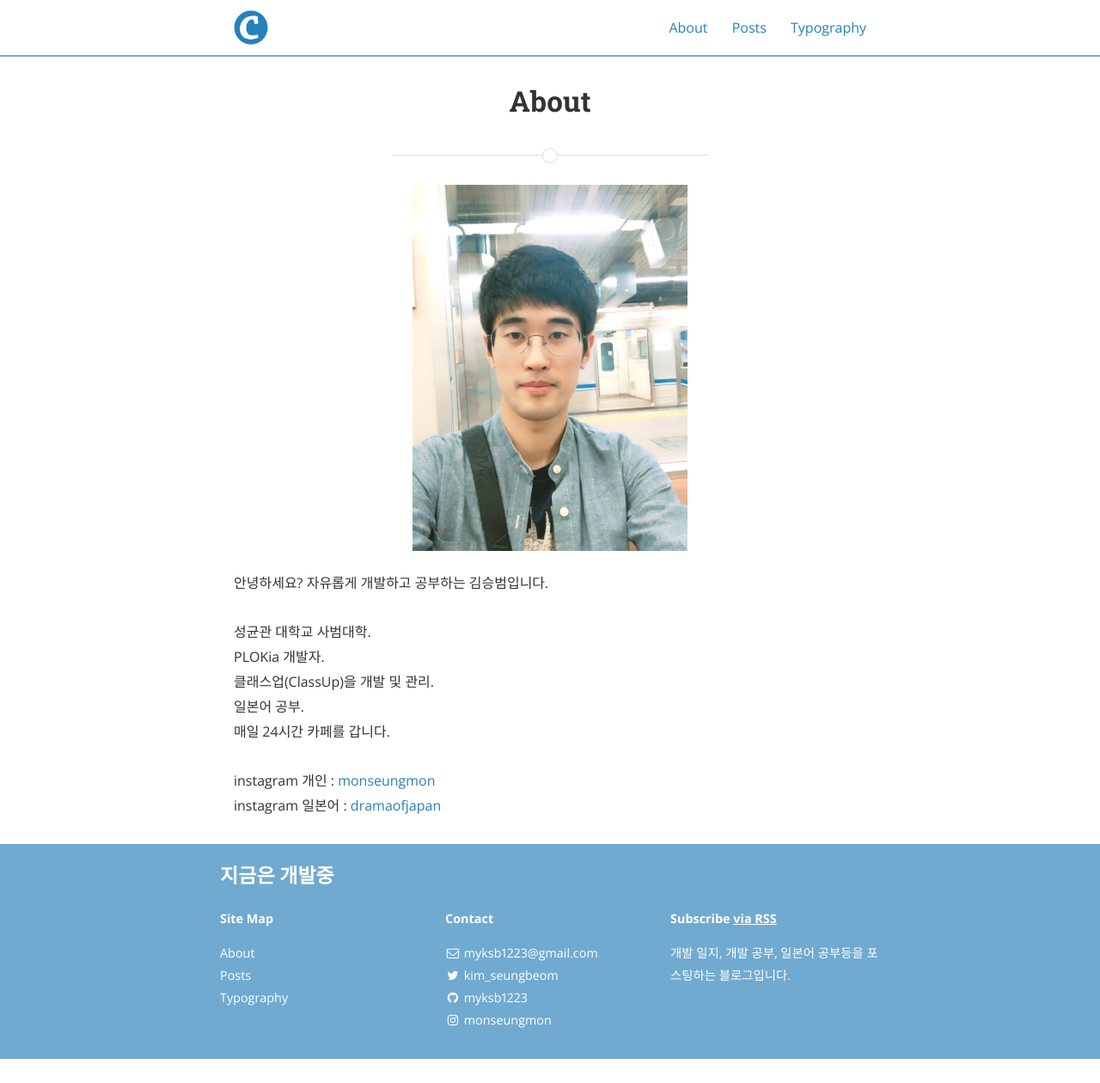
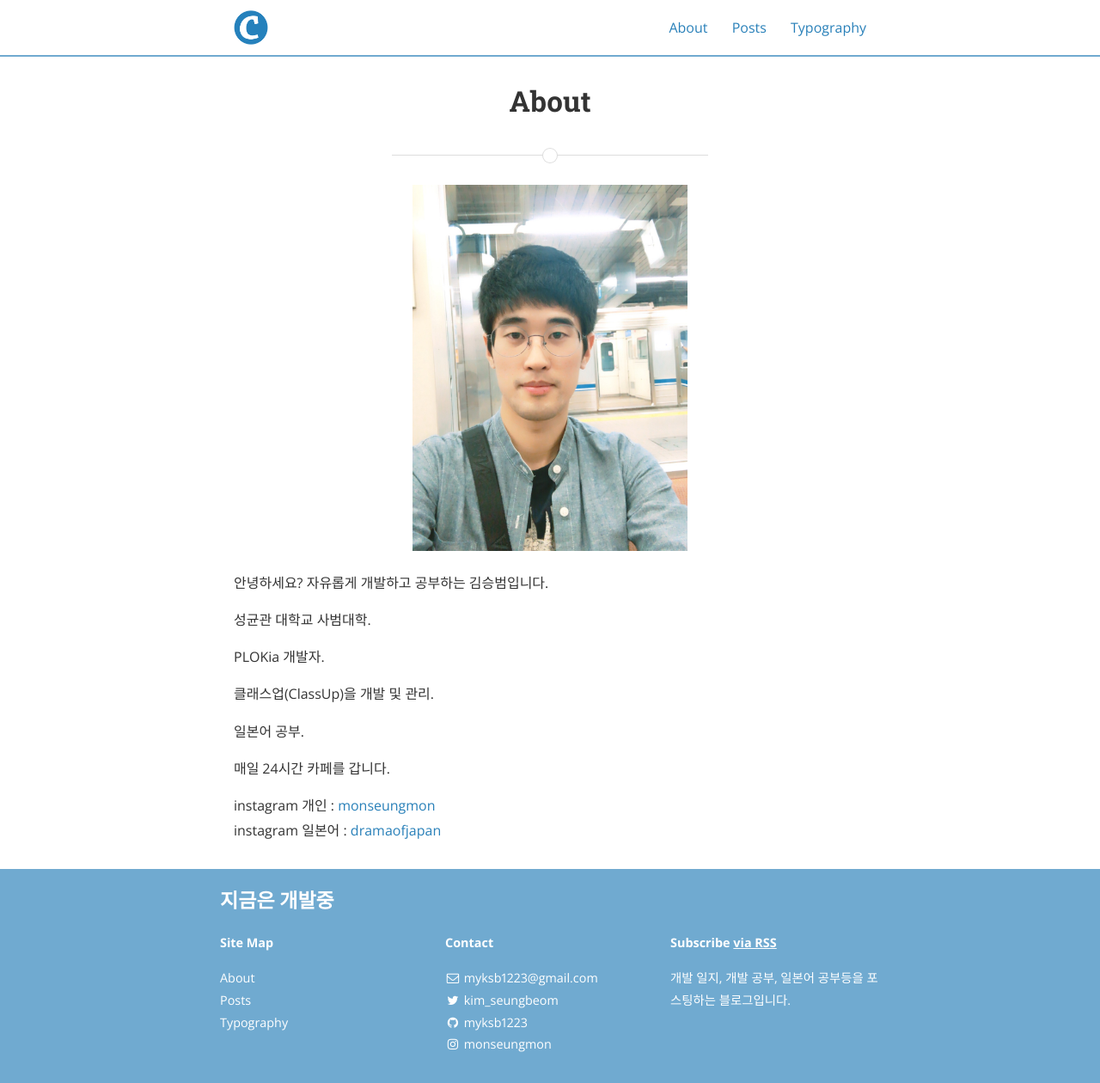
Before and after one commit to myksb1223/myksb1223.github.io, a Jekyll site: the page built from about.md, in a window 1280 px wide. Shown: the whole page at 86% size. Built offline with Jekyll 4.4.1, drawn with Linux system fonts in a browser that asks for light colours; nearby versions of some CDN libraries; before the commit the page ends 1232 px from its top, so only the background shows below that.

Commit message:
Update profile

```diff
--- a/about.md
+++ b/about.md
@@ -6,13 +6,18 @@ permalink: /about/
 
 <img src="{{ site.baseurl }}/assets/profile_image.jpg" title="Profile Picture" class="profile">
 
-안녕하세요? 자유롭게 개발하고 공부하는 김승범입니다.<br>
-<br>
-성균관 대학교 사범대학.<br>
-PLOKia 개발자.<br>
-클래스업(ClassUp)을 개발 및 관리.<br>
-일본어 공부.<br>
-매일 24시간 카페를 갑니다.<br>
-<br>
+안녕하세요? 자유롭게 개발하고 공부하는 김승범입니다.
+
+성균관 대학교 사범대학.
+
+PLOKia 개발자.
+
+클래스업(ClassUp)을 개발 및 관리.
+
+일본어 공부.
+
+매일 24시간 카페를 갑니다.
+
+
 instagram 개인 : [monseungmon](https://www.instagram.com/monseungmon/)<br>
 instagram 일본어 : [dramaofjapan](https://www.instagram.com/dramaofjapan/)
```
